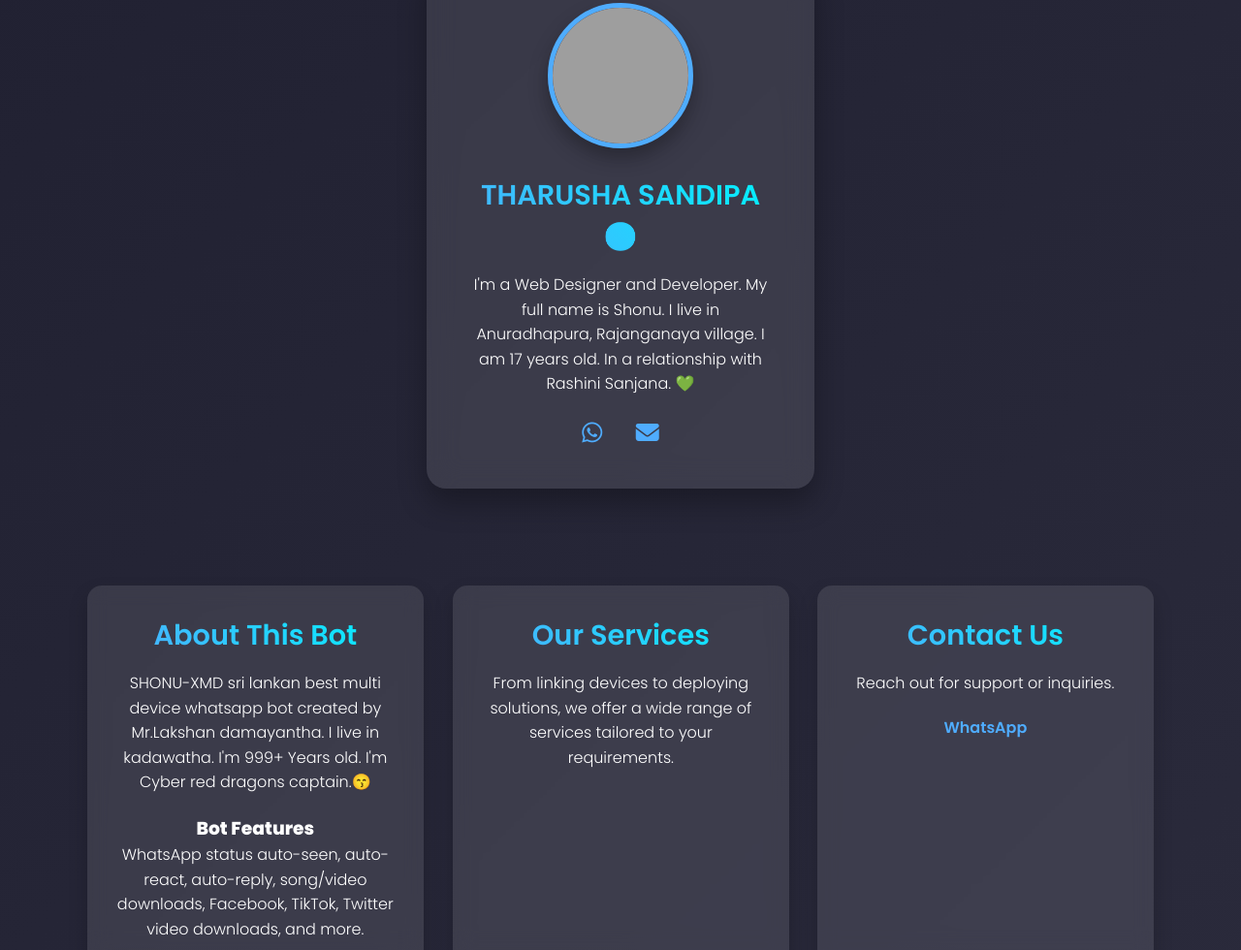
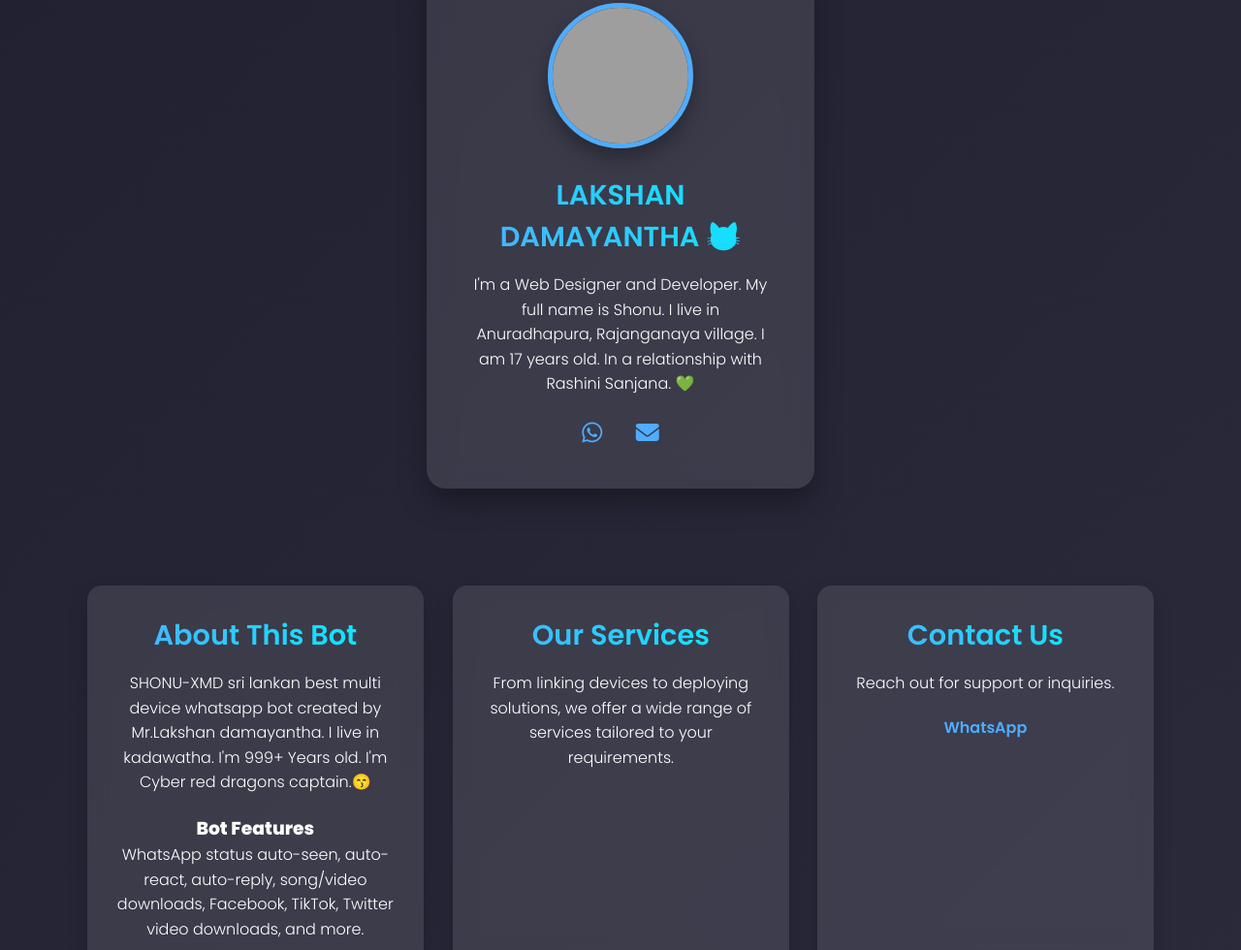
Before and after one commit to Tharushaaaaa777/SHONU-X-MD-SESSION, a website: page main.html in a window 1280 px wide. Shown: the part 887-1867 px from the top of the page at 97% size. Drawn offline with nearby package versions, Linux system fonts and the light colour scheme; grey boxes are pictures that could not be loaded.

Commit message:
Update main.html

```diff
--- a/main.html
+++ b/main.html
@@ -475,7 +475,7 @@
     <div class="card-container">
         <div class="card">
             <img src="https://i.ibb.co/GvR0jF33/9a7207fa544c57a7.jpg" alt="Profile" class="profile-img">
-            <h2 class="heater">THARUSHA SANDIPA ☺️</h2>
+            <h2 class="heater">LAKSHAN DAMAYANTHA 😼</h2>
             <p class="para">I'm a Web Designer and Developer. My full name is Shonu. I live in Anuradhapura, Rajanganaya village. I am 17 years old. In a relationship with Rashini Sanjana. 💚</p>
             <div class="social-icons">
                 <a href="https://whatsapp.com/channel/0029Vb5pvxO9cDDeMveqo31B" target="_blank"><i class="fab fa-whatsapp"></i></a>
```
